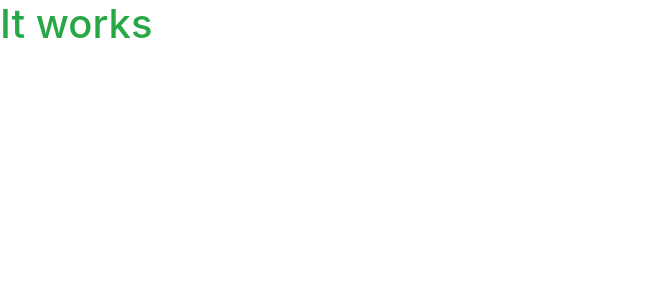
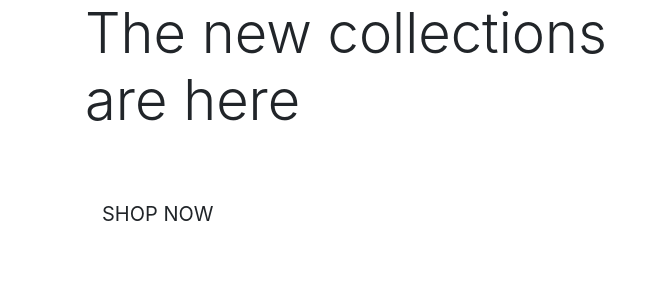
Before and after one commit to sw1ckham/shop, a Django app: page / in a window 1280 px wide. Shown: the top 300 px of the page, without its empty margins (0-664 px from the left). Run offline with Django 3.2, Linux system fonts and the light colour scheme; some libraries are stand-ins or nearby versions.

Commit message:
Added homepage content

```diff
--- a/home/templates/home/index.html
+++ b/home/templates/home/index.html
@@ -1,6 +1,29 @@
 {% extends 'base.html'%}
 {% load static %}
 
+{% block page_header %}
+
+<div class="container container-header">
+    <div class="row">
+        <div class="col">
+
+        </div>
+    </div>
+</div>
+
+{% endblock %}
+
 {% block content %}
-<h1 class="disply-4 text-success">It works</h1>
+<div class="container h100">
+    <div class="row h100">
+        <div class="col-7 col-md-6 my-auto">
+            <h1 class="display-4 logo-font text-black">The new collections are here</h1>
+            <div class="my-5">
+                <h4>
+                    <a class="show-now-button btn btn-lg rounded-0 text-uppercase py-3" href="">Shop Now</a>
+                </h4>
+            </div>
+        </div>
+    </div>
+</div>
 {% endblock %}
```
